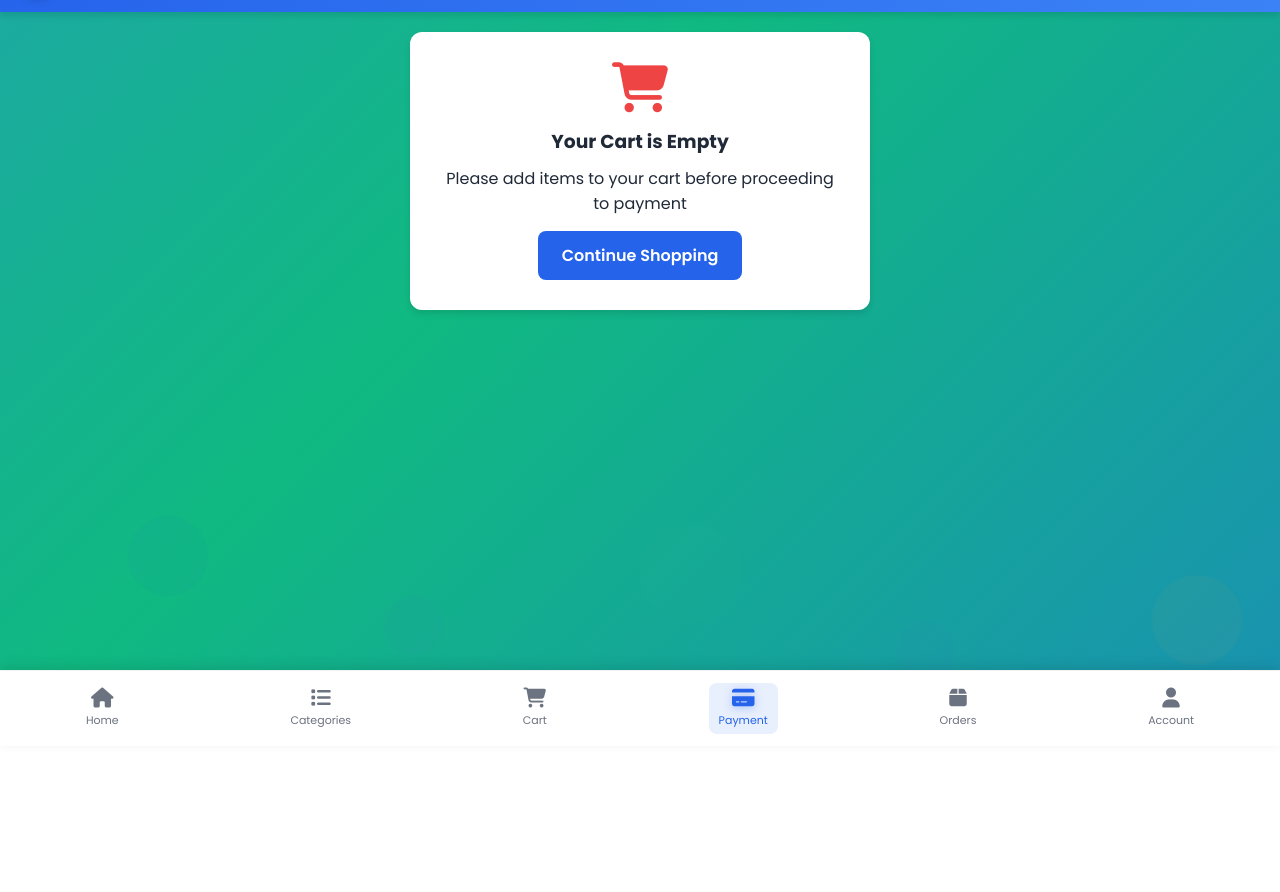
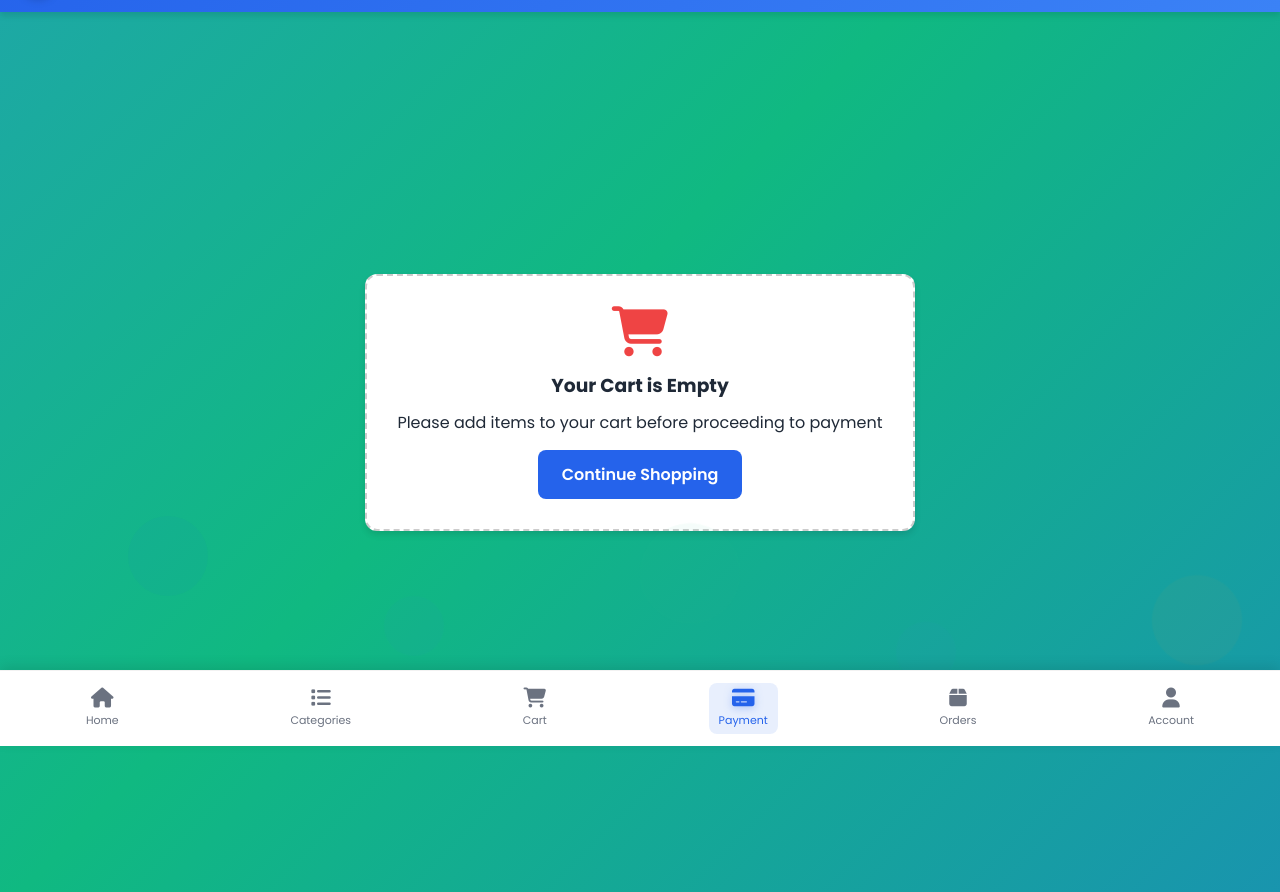
Before and after one commit to KCSAINITHIN/grocera-mobile, a website: page payment.html in a window 1280 px wide. Shown: the part 54-946 px from the top of the page. Before the commit the page ends 800 px from the top, so only its background shows below. Drawn offline with Linux system fonts and the light colour scheme.

Commit message:
Update payment.html

```diff
--- a/payment.html
+++ b/payment.html
@@ -145,11 +145,23 @@
 
     /* Main payment container */
     .payment-container {
-      padding: 20px;
-      max-width: 500px;
-      margin: 0 auto;
-      animation: fadeIn 0.5s ease;
+  display: flex;
+  justify-content: center;
+  align-items: center;
+  height: 100vh; /* Full height */
+  flex-direction: column;
+  text-align: center;
 }
+
+    .empty-cart-message {
+  background-color: #f8f9fa;
+  border: 2px dashed #ccc;
+  padding: 30px;
+  border-radius: 10px;
+  text-align: center;
+  box-shadow: 0 4px 8px rgba(0, 0, 0, 0.1);
+}
+
 
     /* Payment header with subtle animation */
     .payment-header {
@@ -578,8 +590,9 @@
     <i class="fas fa-shopping-cart"></i>
     <h3>Your Cart is Empty</h3>
     <p>Please add items to your cart before proceeding to payment</p>
-      <a href="cart.html" class="btn-continue">Continue Shopping</a>
+    <a href="categories.html" class="btn-continue">Continue Shopping</a>
   </div>
+
 
     <!-- Payment section (shown when cart has items) -->
     <div id="paymentSection">
```
Lines whose indentation alone changed are shown as unchanged.
